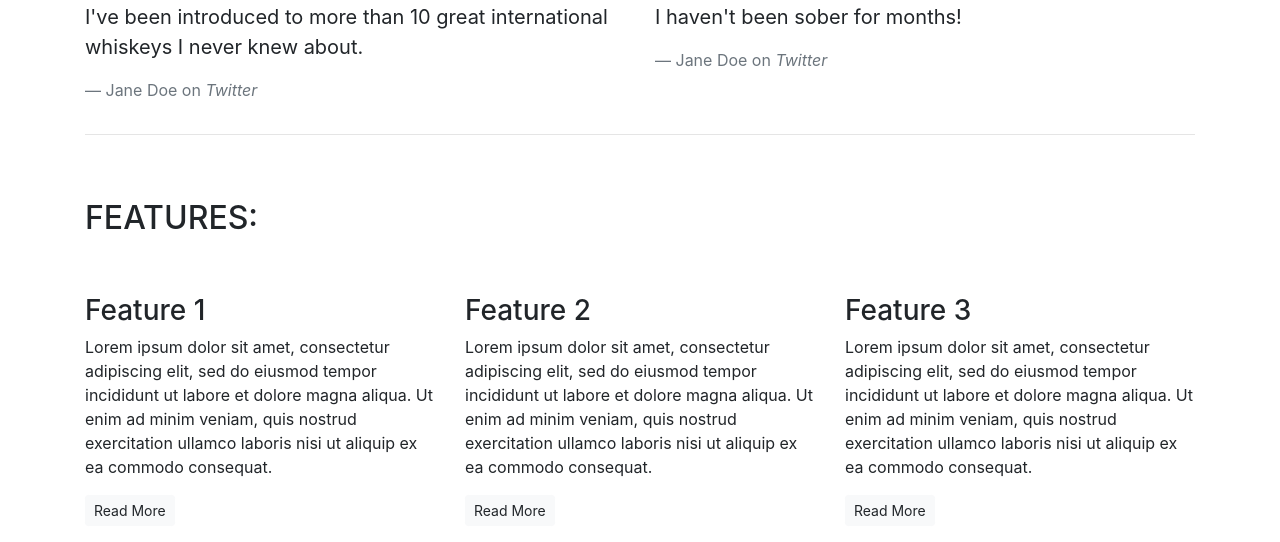
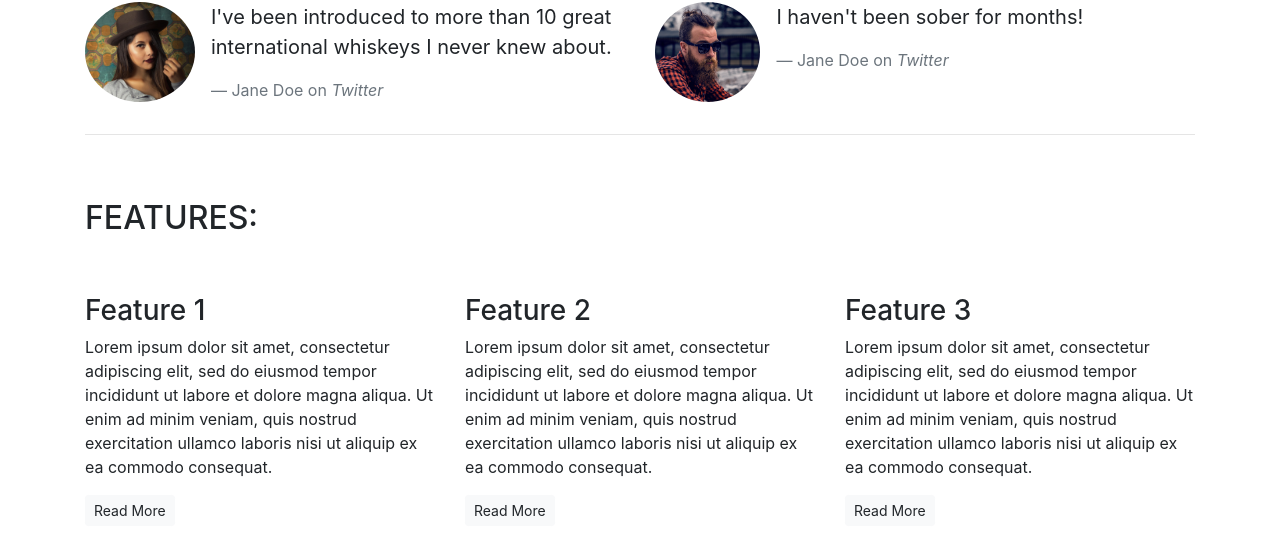
Before and after one commit to EmilionR/bootstrap-test, a plain HTML site: page index.html in a window 1280 px wide. Shown: the part 515-1057 px from the top of the page. Drawn offline with nearby package versions, Linux system fonts and the light colour scheme.

Commit message:
Add images to quotes

```diff
--- a/index.html
+++ b/index.html
@@ -14,7 +14,8 @@
         <ul class="navbar-nav mr-auto">
             <li class="active nav-item mr-2"><a class="nav-link" href="/">Home</a></li>
             <li class="active nav-item mr-2"><a class="nav-link" href="/about">About</a></li>
-            <li class="active nav-item mr-2 d-block d-m-none"><a class="nav-link" href="/login">Sign in / Sign up</a></li>
+            <li class="active nav-item mr-2 d-block d-m-none"><a class="nav-link" href="/login">Sign in / Sign up</a>
+            </li>
         </ul>
         <div class="d-none d-md-block">
             <p class="navbar-text my-auto mr-2"><i>Great whiskey delivered to your door!</i></p>
@@ -30,7 +31,8 @@
                     <p class="lead">Sign up today to start receiving the world's best whiskeys every month.
                         <s class="d-none d-sm-inline">€19.99</s>
                         <span class="d-inline d-sm-none"><br></span>
-                        <strong><mark>First one is free!</mark></strong></p>
+                        <strong><mark>First one is free!</mark></strong>
+                    </p>
                     <p><button class="btn btn-lg btn-success">Sign Up!</button></p>
                     <p class="text-muted"><small>You must be over 18 to sign up to our service. Please drink
                             responsibly.</small></p>
@@ -49,16 +51,33 @@
             </div>
             <div class="row">
                 <div class="col-12 col-md-6">
-                    <blockquote class="blockquote">
-                        <p>I've been introduced to more than 10 great international whiskeys I never knew about.</p>
-                        <footer class="blockquote-footer">Jane Doe on <cite title="Twitter">Twitter</cite></footer>
-                    </blockquote>
+                    <div class="media">
+                        <div class="d-none d-sm-block">
+                            <img src="images/girl-image.png" alt="" class="rounded-circle mr-3" height="100">
+                        </div>
+                        <div class="media-body">
+                            <blockquote class="blockquote">
+                                <p>I've been introduced to more than 10 great international whiskeys I never knew about.
+                                </p>
+                                <footer class="blockquote-footer">Jane Doe on <cite title="Twitter">Twitter</cite>
+                                </footer>
+                            </blockquote>
+                        </div>
+                    </div>
                 </div>
                 <div class="col-12 col-md-6">
-                    <blockquote class="blockquote">
-                        <p>I haven't been sober for months!</p>
-                        <footer class="blockquote-footer">Jane Doe on <cite title="Twitter">Twitter</cite></footer>
-                    </blockquote>
+                    <div class="media">
+                        <div class="d-none d-sm-block">
+                            <img src="images/guy-image.png" alt="" class="rounded-circle mr-3" height="100">
+                        </div>
+                        <div class="media-body">
+                            <blockquote class="blockquote">
+                                <p>I haven't been sober for months!</p>
+                                <footer class="blockquote-footer">Jane Doe on <cite title="Twitter">Twitter</cite>
+                                </footer>
+                            </blockquote>
+                        </div>
+                    </div>
                 </div>
             </div>
         </section>
```
Also changed, not shown: images/girl-image.png (added), images/guy-image.png (added).
